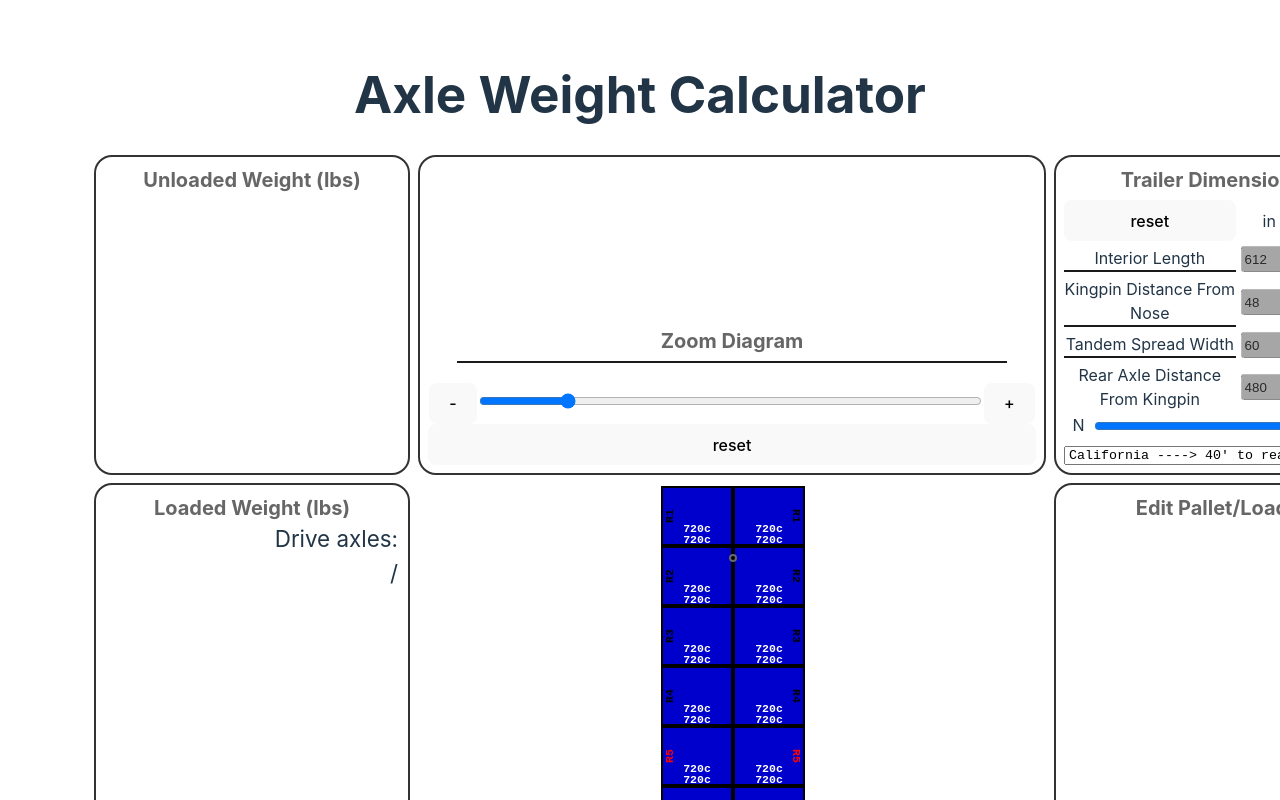
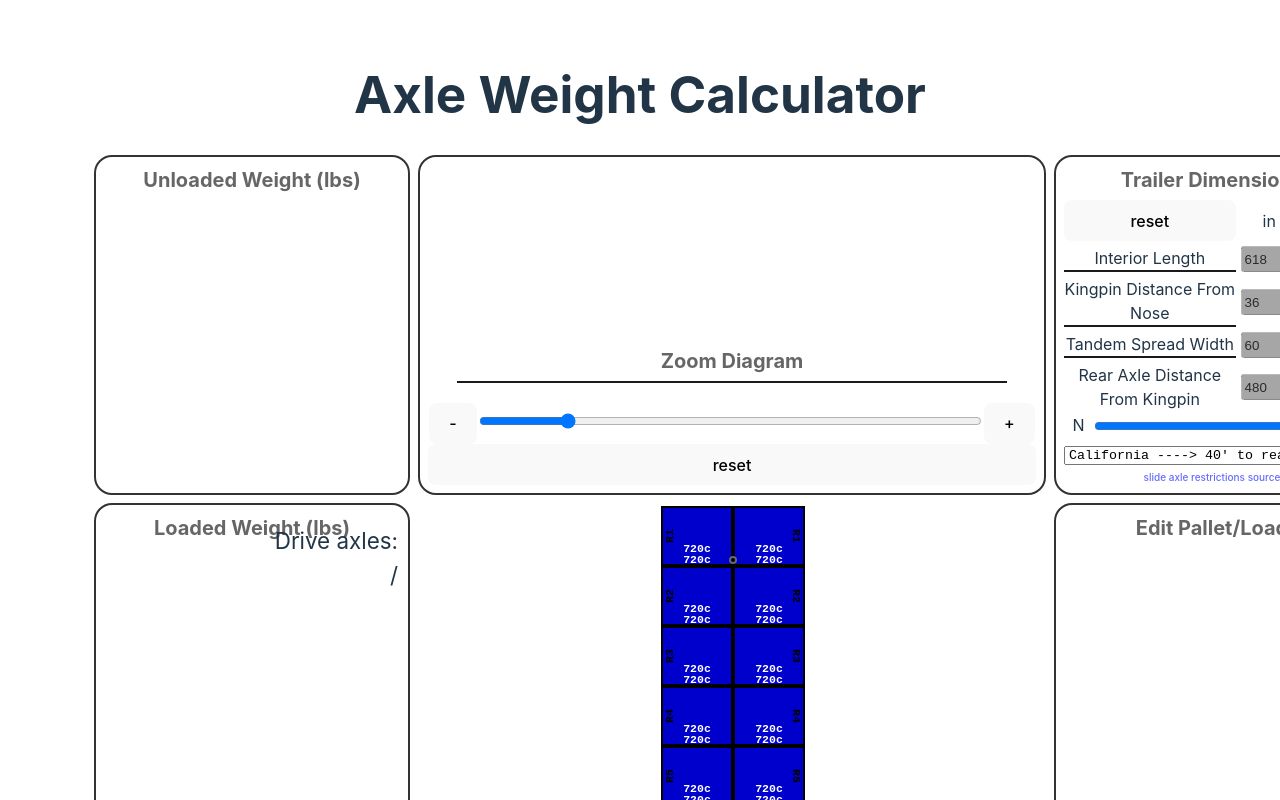
Before and after one commit to PTLux1517/axle-weight-calculator, a React (Vite) app: page / in a window 1280 px wide. Shown: the top 800 px of the page. Built offline with nearby package versions, Linux system fonts and the light colour scheme.

Commit message:
in progress

```diff
--- a/src/App.css
+++ b/src/App.css
@@ -49,6 +49,9 @@ main {
       #destination-state {
          font-family: monospace;
       }
+      & a {
+         font-size: x-small;
+      }
    }
    #loaded-weight-container {
       position: relative;
--- a/src/App.tsx
+++ b/src/App.tsx
@@ -1,7 +1,16 @@
 import {ChangeEvent,MouseEvent,useEffect,useState} from 'react'
 import './App.css'
-import {Double,O,P,Position,PositionWithMeta,Side,Single,SlideAxleRestriction,State,Trailer} from './types.ts'
-import {rotatePosition,toFeet,toInches} from "./calculations.ts";
+import {Double,Load,O,P,Position,PositionWithMeta,Side,Single,State,Trailer} from './types.ts'
+import {
+   getStateTandemMaxLength,
+   getStateTandemMeasurementReference,
+   rotatePosition,
+   stateRefDistanceToAxleDistanceFromNose,
+   tandemCenterDistanceFromNoseToStateRefDistance,
+   toFeet,
+   toInches,
+   toTitleCase
+} from "./calculations.ts";
 import {maxWeightCostcoTrailer} from "./sampleTrailers.ts";
 import {slideAxleRestrictedStates,SlideAxleRestrictionsDivider,unrestrictedLength,unrestrictedReference} from "./slideAxleRestrictedStates.ts";
 
@@ -14,21 +23,23 @@ function App() {
 
    function resetTrailerDimensionsListener(e:MouseEvent<HTMLButtonElement>) {
       setSampleTrailer(defaultTrailer);
+      setStateRestriction(State.CA);
       (document.getElementById("interior-length-in") as HTMLInputElement).value = String(defaultTrailer.interiorLength);
       (document.getElementById("interior-length-ft") as HTMLInputElement).value = String(toFeet(defaultTrailer.interiorLength));
       (document.getElementById("kingpin-distance-from-nose-in") as HTMLInputElement).value = String(defaultTrailer.kingpinDistanceFromNose);
       (document.getElementById("kingpin-distance-from-nose-ft") as HTMLInputElement).value = String(toFeet(defaultTrailer.kingpinDistanceFromNose));
       (document.getElementById("tandem-spread-width-in") as HTMLInputElement).value = String(defaultTrailer.tandemSpreadWidth);
       (document.getElementById("tandem-spread-width-ft") as HTMLInputElement).value = String(toFeet(defaultTrailer.tandemSpreadWidth));
-      (document.getElementById("tandem-center-distance-from-nose-in") as HTMLInputElement).value = String(defaultTrailer.tandemCenterDistanceFromNose);
-      (document.getElementById("tandem-center-distance-from-nose-ft") as HTMLInputElement).value = String(toFeet(defaultTrailer.tandemCenterDistanceFromNose));
-      (document.getElementById("tandem-slider") as HTMLInputElement).value = String(toFeet(defaultTrailer.tandemCenterDistanceFromNose));
+      (document.getElementById("tandem-center-distance-from-nose-in") as HTMLInputElement).value = String(tandemCenterDistanceFromNoseToStateRefDistance(defaultTrailer, State.CA));
+      (document.getElementById("tandem-center-distance-from-nose-ft") as HTMLInputElement).value = String(toFeet(tandemCenterDistanceFromNoseToStateRefDistance(defaultTrailer, State.CA)));
+      (document.getElementById("tandem-slider") as HTMLInputElement).value = String(toFeet(tandemCenterDistanceFromNoseToStateRefDistance(defaultTrailer, State.CA)));
+      (document.getElementById("destination-state") as HTMLInputElement).value = (document.getElementById("opt-"+State.CA) as HTMLOptionElement).value;
    }
 
    function interiorLengthListener(e:ChangeEvent<HTMLInputElement>) {
       const newInteriorLength = toInches(Number(e.target?.value))
       setSampleTrailer(prev => {
-         let newTrailer:Trailer = {...prev} //shallow copy; works here but avoid use elsewhere
+         let newTrailer:Trailer&Load = {...prev} //shallow copy; works here but avoid use elsewhere
          newTrailer.interiorLength = newInteriorLength
          return newTrailer
       })
@@ -41,7 +52,7 @@ function App() {
    function kingpinPosListener(e:ChangeEvent<HTMLInputElement>) {
       const newKingpinPos = toInches(Number(e.target?.value))
       setSampleTrailer(prev => {
-         let newTrailer:Trailer = {...prev} //shallow copy; works here but avoid use elsewhere
+         let newTrailer:Trailer&Load = {...prev} //shallow copy; works here but avoid use elsewhere
          newTrailer.kingpinDistanceFromNose = newKingpinPos
          return newTrailer
       })
@@ -54,7 +65,7 @@ function App() {
    function tandemSpreadWidthListener(e:ChangeEvent<HTMLInputElement>) {
       const newAxleSpread = toInches(Number(e.target?.value))
       setSampleTrailer(prev => {
-         let newTrailer:Trailer = {...prev} //shallow copy; works here but avoid use elsewhere
+         let newTrailer:Trailer&Load = {...prev} //shallow copy; works here but avoid use elsewhere
          newTrailer.tandemSpreadWidth = newAxleSpread
          return newTrailer
       })
@@ -65,18 +76,22 @@ function App() {
    }
 
    function tandemSliderListener(e:ChangeEvent<HTMLInputElement>) {
-      const newAxlePos = toInches(Number(e.target?.value))
+      const input = e.target?.value
+      if (input===undefined) return;
+      const inputInches = toInches(Number(input))
+      const newRearAxlePos = stateRefDistanceToAxleDistanceFromNose("R", sampleTrailer, inputInches, stateRestriction)
+      const newTandCenterPos = newRearAxlePos + sampleTrailer.tandemSpreadWidth/2
       setSampleTrailer(prev => {
-         let newTrailer:Trailer = {...prev} //shallow copy; works here but avoid use elsewhere
-         newTrailer.tandemCenterDistanceFromNose = newAxlePos
+         let newTrailer:Trailer&Load = {...prev} //shallow copy; works here but avoid use elsewhere
+         newTrailer.tandemCenterDistanceFromNose = newTandCenterPos
          return newTrailer
       })
       const numInputIn= document.getElementById("tandem-center-distance-from-nose-in") as HTMLInputElement
       const numInputFt = document.getElementById("tandem-center-distance-from-nose-ft") as HTMLInputElement
       const rangeInput = document.getElementById("tandem-slider") as HTMLInputElement
-      numInputIn.value = String(newAxlePos)
-      numInputFt.value = String(toFeet(newAxlePos))
-      rangeInput.value = String(toFeet(newAxlePos))
+      numInputIn.value = String(inputInches)
+      numInputFt.value = String(toFeet(inputInches))
+      rangeInput.value = String(toFeet(inputInches))
    }
 
    function destinationStateListener(e:ChangeEvent<HTMLSelectElement>) {
@@ -85,25 +100,6 @@ function App() {
          ? null
          : raw.slice(0,raw.indexOf(" ")) as State
       )
-   }
-
-   function getStateTandemMaxLength(state:State):number {
-      return (slideAxleRestrictedStates.find(e => (
-         e.hasOwnProperty("state") && (e as SlideAxleRestriction).state===state
-      )) as SlideAxleRestriction).kingpinToTandemMaxLength
-   }
-
-   function getStateTandemMeasurementReference(state:State):String {
-      return (slideAxleRestrictedStates.find(e => (
-         e.hasOwnProperty("state") && (e as SlideAxleRestriction).state===state
-      )) as SlideAxleRestriction).measurementReference
-   }
-
-   function toTitleCase(str:String):String {
-      return str.toLowerCase()
-         .split(" ")
-         .map(s => s.charAt(0).toUpperCase() + s.substring(1))
-         .join(" ")
    }
 
    function canvasClickListener(e: MouseEvent) {
@@ -142,13 +138,13 @@ function App() {
    const [selectedPosition1, setSelectedPosition1] = useState<PositionWithMeta|null>(null)
    const [selectedPosition2, setSelectedPosition2] = useState<PositionWithMeta|null>(null)
 
-   const defaultTrailer:Trailer = maxWeightCostcoTrailer
-   const [sampleTrailer, setSampleTrailer] = useState<Trailer>(defaultTrailer)
+   const defaultTrailer:Trailer&Load = maxWeightCostcoTrailer
+   const [sampleTrailer, setSampleTrailer] = useState<Trailer&Load>(defaultTrailer)
    const [stateRestriction, setStateRestriction] = useState<State|null>(State.CA)
    const [maxSlide, setMaxSlide] = useState(getStateTandemMaxLength(State.CA))
 
-   const frontTandAxlePos = zoom * (sampleTrailer.tandemCenterDistanceFromNose - sampleTrailer.tandemSpreadWidth/2)
-   const rearTandAxlePos = zoom * (sampleTrailer.tandemCenterDistanceFromNose + sampleTrailer.tandemSpreadWidth/2)
+   const frontTandAxleRenderPos = zoom * (sampleTrailer.tandemCenterDistanceFromNose - sampleTrailer.tandemSpreadWidth/2)
+   const rearTandAxleRenderPos = zoom * (sampleTrailer.tandemCenterDistanceFromNose + sampleTrailer.tandemSpreadWidth/2)
 
    //const frontTandAxlePos = zoom * (sampleTrailer.tandemCenterDistanceFromNose - sampleTrailer.tandemSpreadWidth/2)
    //const rearTandAxlePos = zoom * (sampleTrailer.tandemCenterDistanceFromNose + sampleTrailer.tandemSpreadWidth/2)
@@ -164,7 +160,7 @@ function App() {
          numInputFt.value = String(newMaxSlide)
          rangeInput.value = String(newMaxSlide)
          setSampleTrailer(prev => {
-            let newTrailer:Trailer = {...prev} //shallow copy; works here but avoid use elsewhere
+            let newTrailer:Trailer&Load = {...prev} //shallow copy; works here but avoid use elsewhere
             newTrailer.tandemCenterDistanceFromNose = toInches(newMaxSlide)
             return newTrailer
          })
@@ -286,8 +282,8 @@ function App() {
       /* draw axles */
       const axleThickness = zoom * 5
       const axleWidth = zoom * 18
-      ctx.strokeRect(zoom*39,frontTandAxlePos-(axleThickness/2),axleWidth,axleThickness)
-      ctx.strokeRect(zoom*39,rearTandAxlePos-(axleThickness/2),axleWidth,axleThickness)
+      ctx.strokeRect(zoom*39,frontTandAxleRenderPos-(axleThickness/2),axleWidth,axleThickness)
+      ctx.strokeRect(zoom*39,rearTandAxleRenderPos-(axleThickness/2),axleWidth,axleThickness)
 
    }, [zoom, sampleTrailer])
 
@@ -302,8 +298,8 @@ function App() {
             <div id={"loaded-weight-container"} style={{gridRow: 2, gridColumn: 1}}>
                <h3>Loaded Weight (lbs)</h3>
                <div id={"drive-weight"} style={{top: zoom*sampleTrailer.kingpinDistanceFromNose - 35}}>Drive axles:<br/>{} / {}</div>
-               <div id={"front-tandem-weight"} style={{top: frontTandAxlePos - 35}}>Trailer axle:<br/>{} / {}</div>
-               <div id={"rear-tandem-weight"} style={{top: rearTandAxlePos - 35}}>Trailer axle:<br/>{} / {}</div>
+               <div id={"front-tandem-weight"} style={{top: frontTandAxleRenderPos - 35}}>Trailer axle:<br/>{} / {}</div>
+               <div id={"rear-tandem-weight"} style={{top: rearTandAxleRenderPos - 35}}>Trailer axle:<br/>{} / {}</div>
                <div id={"combined-weight"} style={{top: zoom*sampleTrailer.interiorLength - 70}}>Combined:<br/>{} / 80,000</div>
             </div>
             {/* ----------------------------------------------------------------- COLUMN 2 ----------------------------------------------------------------- */}
@@ -349,15 +345,16 @@ function App() {
                <input style={{gridColumn: 2}} type={"number"} id={"tandem-spread-width-in"} name={"tandem-spread-width-in"} disabled defaultValue={sampleTrailer.tandemSpreadWidth}/>
                <input style={{gridColumn: 3}} type={"number"} id={"tandem-spread-width-ft"} name={"tandem-spread-width-ft"} step={0.5} min={3} max={20} defaultValue={toFeet(sampleTrailer.tandemSpreadWidth)} onChange={tandemSpreadWidthListener}/>
                <label style={{gridColumn: 1}} htmlFor={"tandem-center-distance-from-nose-in"}>{stateRestriction===null ? toTitleCase(unrestrictedReference.slice(2)) : toTitleCase(getStateTandemMeasurementReference(stateRestriction).slice(2))} Distance From Kingpin</label>
-               <input style={{gridColumn: 2}} type={"number"} id={"tandem-center-distance-from-nose-in"} name={"tandem-center-distance-from-nose-in"} disabled defaultValue={sampleTrailer.tandemCenterDistanceFromNose}/>
-               <input style={{gridColumn: 3}} type={"number"} id={"tandem-center-distance-from-nose-ft"} name={"tandem-center-distance-from-nose-ft"} step={0.5} min={36} max={maxSlide} defaultValue={toFeet(sampleTrailer.tandemCenterDistanceFromNose)} onChange={tandemSliderListener}/>
-               <div style={{gridColumn: "1/4"}} id={"tandem-slider-container"}><span>N</span><input type={"range"} id={"tandem-slider"} step={0.5} min={36} max={maxSlide} defaultValue={toFeet(sampleTrailer.tandemCenterDistanceFromNose)} onChange={tandemSliderListener}/><span>T</span></div>
+               <input style={{gridColumn: 2}} type={"number"} id={"tandem-center-distance-from-nose-in"} name={"tandem-center-distance-from-nose-in"} disabled defaultValue={tandemCenterDistanceFromNoseToStateRefDistance(sampleTrailer,stateRestriction)}/>
+               <input style={{gridColumn: 3}} type={"number"} id={"tandem-center-distance-from-nose-ft"} name={"tandem-center-distance-from-nose-ft"} step={0.5} min={36} max={maxSlide} defaultValue={toFeet(tandemCenterDistanceFromNoseToStateRefDistance(sampleTrailer,stateRestriction))} onChange={tandemSliderListener}/>
+               <div style={{gridColumn: "1/4"}} id={"tandem-slider-container"}><span>N</span><input type={"range"} id={"tandem-slider"} step={0.5} min={36} max={maxSlide} defaultValue={toFeet(tandemCenterDistanceFromNoseToStateRefDistance(sampleTrailer,stateRestriction))} onChange={tandemSliderListener}/><span>T</span></div>
                <select style={{gridColumn: "1/4"}} id={"destination-state"} onChange={destinationStateListener}>{
                   [<option>No restrictions</option>].concat(slideAxleRestrictedStates.map(e => e===SlideAxleRestrictionsDivider.str
                      ? <option disabled>{SlideAxleRestrictionsDivider.str}</option>
-                     : <option selected={e.state===State.CA}>{(e.state+" ").padEnd(15,"-")+"> "+e.kingpinToTandemMaxLength+"' "+e.measurementReference}</option>
+                     : <option selected={e.state===State.CA} id={"opt-"+e.state}>{(e.state+" ").padEnd(15,"-")+"> "+e.kingpinToTandemMaxLength+"' "+e.measurementReference}</option>
                   ))
                }</select>
+               <a style={{gridColumn: "1/4"}} href={"https://www.bigtruckguide.com/kingpin-to-rear-axle/"} target={"_blank"}>slide axle restrictions source</a>
             </div>
             <div id={"editor-container"} style={{gridRow: 2, gridColumn: 3}}>
                <h3>Edit Pallet/Load</h3>
--- a/src/calculations.ts
+++ b/src/calculations.ts
@@ -1,4 +1,16 @@
-import {Double,O,Side,Single,Trailer} from "./types.ts";
+import {
+   AxleReferencePoint,
+   Double,Load,
+   O,
+   Side,
+   Single,
+   SlideAxleNoRestrictionMaxLength,
+   SlideAxleRestriction,
+   SlideAxleRestrictionMaxLength,
+   State,
+   Trailer
+} from "./types.ts";
+import {slideAxleRestrictedStates,unrestrictedLength,unrestrictedReference} from "./slideAxleRestrictedStates.ts";
 
 
 export function toInches(feet:number):number {
@@ -9,8 +21,54 @@ export function toFeet(inches:number):number {
    return Math.round(2*inches/12.0)/2;
 }
 
-export function rotatePosition(prev:Trailer, rowNum:number, side:Side):Trailer {
-   let newTrailer:Trailer = JSON.parse(JSON.stringify(prev)) //deep copy
+export function getStateTandemMaxLength(state:State|null):(SlideAxleRestrictionMaxLength|SlideAxleNoRestrictionMaxLength) {
+   if (state===null) return unrestrictedLength;
+   else return (slideAxleRestrictedStates.find(e => (
+      e.hasOwnProperty("state") && (e as SlideAxleRestriction).state===state
+   )) as SlideAxleRestriction).kingpinToTandemMaxLength
+}
+
+export function getStateTandemMeasurementReference(state:State|null):AxleReferencePoint {
+   if (state===null) return unrestrictedReference;
+   else return (slideAxleRestrictedStates.find(e => (
+      e.hasOwnProperty("state") && (e as SlideAxleRestriction).state===state
+   )) as SlideAxleRestriction).measurementReference
+}
+
+export function toTitleCase(str:String):String {
+   return str.toLowerCase()
+   .split(" ")
+   .map(s => s.charAt(0).toUpperCase() + s.substring(1))
+   .join(" ")
+}
+
+export function tandemCenterDistanceFromNoseToStateRefDistance(trailer:Trailer, state:State|null):number {
+   const refPoint = getStateTandemMeasurementReference(state)
+   switch (refPoint) {
+      case AxleReferencePoint.Ctr: return trailer.tandemCenterDistanceFromNose - trailer.kingpinDistanceFromNose
+      case AxleReferencePoint.Rear: return trailer.tandemCenterDistanceFromNose + trailer.tandemSpreadWidth/2 - trailer.kingpinDistanceFromNose
+   }
+}
+
+export function stateRefDistanceToAxleDistanceFromNose(axle:"F"|"R", trailer:Trailer, inputLengthInches:number, state:State|null):number {
+   if (isNaN(inputLengthInches)) {inputLengthInches = toInches(40); alert("Distance From Kingpin input passed value of NaN to stateRefDistanceToAxleDistanceFromNose() function. Defaulting to 40'.");}
+   const refPoint = getStateTandemMeasurementReference(state)
+   switch (refPoint) {
+      case AxleReferencePoint.Ctr:
+         return trailer.kingpinDistanceFromNose + inputLengthInches + (() => {switch (axle) {
+            case "F": return -trailer.tandemSpreadWidth/2;
+            case "R": return trailer.tandemSpreadWidth/2;
+         }})()
+      case AxleReferencePoint.Rear:
+         return trailer.kingpinDistanceFromNose + inputLengthInches + (() => {switch (axle) {
+            case "F": return -trailer.tandemSpreadWidth;
+            case "R": return 0;
+         }})()
+   }
+}
+
+export function rotatePosition(prev:Trailer&Load, rowNum:number, side:Side):Trailer&Load {
+   let newTrailer:Trailer&Load = JSON.parse(JSON.stringify(prev)) //deep copy
    const i = rowNum - 1
    switch (side) {
       case Side.L: {
@@ -45,7 +103,7 @@ export function rotatePosition(prev:Trailer, rowNum:number, side:Side):Trailer {
    return newTrailer
 }
 
-function recalcDepths(trailer:Trailer) {
+function recalcDepths(trailer:Trailer&Load) {
    let lDepth = 0
    let rDepth = 0
    let prevWasSingle = false
--- a/src/sampleTrailers.ts
+++ b/src/sampleTrailers.ts
@@ -1,15 +1,14 @@
-import {O,P,Trailer} from './types.ts';
+import {Load,O,P,Trailer} from './types.ts';
 import {toFeet,toInches} from "./calculations.ts";
 
 export const defaultTrailerEmpty:Trailer = {
-   interiorLength: toInches(51),
-   kingpinDistanceFromNose: toInches(4),
-   tandemCenterDistanceFromNose: toInches(40),
+   interiorLength: toInches(51.5),
+   kingpinDistanceFromNose: toInches(3),
+   tandemCenterDistanceFromNose: toInches(40.5),
    tandemSpreadWidth: toInches(5),
-   loadRows: []
 }
 
-export const maxLengthStraightTrailer:Trailer = {
+export const maxLengthStraightTrailer:Trailer&Load = {
    ...defaultTrailerEmpty,
    loadRows: [
       {_ctr_: {depth: 48*0, orien: O.Straight, stack: [{prdWt: 720, palWt: P.White}, {prdWt: 720, palWt: P.Chep}]}},
@@ -31,7 +30,7 @@ export const maxLengthStraightTrailer:Trailer = {
    ]
 }
 
-export const maxWeightCostcoTrailer:Trailer = {
+export const maxWeightCostcoTrailer:Trailer&Load = {
    ...defaultTrailerEmpty,
    loadRows: [
       {l___: {depth: 0, orien: O.Sideways, stack: [{prdWt: 720, palWt: P.Chep}, {prdWt: 720, palWt: P.Chep}]}, ___r: {depth: 0, orien: O.Sideways, stack: [{prdWt: 720, palWt: P.Chep}, {prdWt: 720, palWt: P.Chep}]}},
--- a/src/slideAxleRestrictedStates.ts
+++ b/src/slideAxleRestrictedStates.ts
@@ -1,40 +1,42 @@
-import {SlideAxleNoRestrictionMaxLength,SlideAxleRestriction,State} from "./types.ts";
+import {AxleReferencePoint,SlideAxleNoRestrictionMaxLength,SlideAxleRestriction,State} from "./types.ts";
+
 
 export enum SlideAxleRestrictionsDivider {str = "-------------------------------------"}
 
+//source: https://www.bigtruckguide.com/kingpin-to-rear-axle/
 export const slideAxleRestrictedStates:Array<SlideAxleRestriction|SlideAxleRestrictionsDivider> = [
    SlideAxleRestrictionsDivider.str,
-   {state: State.CA, kingpinToTandemMaxLength: 40, measurementReference: "to rear axle"},
+   {state: State.CA, kingpinToTandemMaxLength: 40, measurementReference: AxleReferencePoint.Rear},
    SlideAxleRestrictionsDivider.str,
-   {state: State.RI, kingpinToTandemMaxLength: 41, measurementReference: "to rear axle"},
+   {state: State.RI, kingpinToTandemMaxLength: 41, measurementReference: AxleReferencePoint.Rear},
    SlideAxleRestrictionsDivider.str,
-   {state: State.AL, kingpinToTandemMaxLength: 41, measurementReference: "to tandem center"},
-   {state: State.AK, kingpinToTandemMaxLength: 41, measurementReference: "to tandem center"},
-   {state: State.FL, kingpinToTandemMaxLength: 41, measurementReference: "to tandem center"},
-   {state: State.MD, kingpinToTandemMaxLength: 41, measurementReference: "to tandem center"},
-   {state: State.NH, kingpinToTandemMaxLength: 41, measurementReference: "to tandem center"},
-   {state: State.NJ, kingpinToTandemMaxLength: 41, measurementReference: "to tandem center"},
-   {state: State.NC, kingpinToTandemMaxLength: 41, measurementReference: "to tandem center"},
-   {state: State.PA, kingpinToTandemMaxLength: 41, measurementReference: "to tandem center"},
-   {state: State.SC, kingpinToTandemMaxLength: 41, measurementReference: "to tandem center"},
-   {state: State.TN, kingpinToTandemMaxLength: 41, measurementReference: "to tandem center"},
-   {state: State.VT, kingpinToTandemMaxLength: 41, measurementReference: "to tandem center"},
-   {state: State.VA, kingpinToTandemMaxLength: 41, measurementReference: "to tandem center"},
-   {state: State.WV, kingpinToTandemMaxLength: 41, measurementReference: "to tandem center"},
+   {state: State.AL, kingpinToTandemMaxLength: 41, measurementReference: AxleReferencePoint.Ctr},
+   {state: State.AK, kingpinToTandemMaxLength: 41, measurementReference: AxleReferencePoint.Ctr},
+   {state: State.FL, kingpinToTandemMaxLength: 41, measurementReference: AxleReferencePoint.Ctr},
+   {state: State.MD, kingpinToTandemMaxLength: 41, measurementReference: AxleReferencePoint.Ctr},
+   {state: State.NH, kingpinToTandemMaxLength: 41, measurementReference: AxleReferencePoint.Ctr},
+   {state: State.NJ, kingpinToTandemMaxLength: 41, measurementReference: AxleReferencePoint.Ctr},
+   {state: State.NC, kingpinToTandemMaxLength: 41, measurementReference: AxleReferencePoint.Ctr},
+   {state: State.PA, kingpinToTandemMaxLength: 41, measurementReference: AxleReferencePoint.Ctr},
+   {state: State.SC, kingpinToTandemMaxLength: 41, measurementReference: AxleReferencePoint.Ctr},
+   {state: State.TN, kingpinToTandemMaxLength: 41, measurementReference: AxleReferencePoint.Ctr},
+   {state: State.VT, kingpinToTandemMaxLength: 41, measurementReference: AxleReferencePoint.Ctr},
+   {state: State.VA, kingpinToTandemMaxLength: 41, measurementReference: AxleReferencePoint.Ctr},
+   {state: State.WV, kingpinToTandemMaxLength: 41, measurementReference: AxleReferencePoint.Ctr},
    SlideAxleRestrictionsDivider.str,
-   {state: State.CT, kingpinToTandemMaxLength: 43, measurementReference: "to rear axle"},
-   {state: State.IN, kingpinToTandemMaxLength: 43, measurementReference: "to rear axle"},
-   {state: State.NY, kingpinToTandemMaxLength: 43, measurementReference: "to rear axle"},
+   {state: State.CT, kingpinToTandemMaxLength: 43, measurementReference: AxleReferencePoint.Rear},
+   {state: State.IN, kingpinToTandemMaxLength: 43, measurementReference: AxleReferencePoint.Rear},
+   {state: State.NY, kingpinToTandemMaxLength: 43, measurementReference: AxleReferencePoint.Rear},
    SlideAxleRestrictionsDivider.str,
-   {state: State.MN, kingpinToTandemMaxLength: 43, measurementReference: "to tandem center"},
-   {state: State.WI, kingpinToTandemMaxLength: 43, measurementReference: "to tandem center"},
+   {state: State.MN, kingpinToTandemMaxLength: 43, measurementReference: AxleReferencePoint.Ctr},
+   {state: State.WI, kingpinToTandemMaxLength: 43, measurementReference: AxleReferencePoint.Ctr},
    SlideAxleRestrictionsDivider.str,
-   {state: State.IL, kingpinToTandemMaxLength: 45.5, measurementReference: "to rear axle"},
-   {state: State.ME, kingpinToTandemMaxLength: 45.5, measurementReference: "to rear axle"},
+   {state: State.IL, kingpinToTandemMaxLength: 45.5, measurementReference: AxleReferencePoint.Rear},
+   {state: State.ME, kingpinToTandemMaxLength: 45.5, measurementReference: AxleReferencePoint.Rear},
 ];
 
 export const unrestrictedLength:SlideAxleNoRestrictionMaxLength = 48
-export const unrestrictedReference = "to tandem center"
+export const unrestrictedReference:AxleReferencePoint = AxleReferencePoint.Ctr
 
 export const slideAxleUnrestrictedStates:Array<SlideAxleRestriction> = [
    {state: State.AZ, kingpinToTandemMaxLength: unrestrictedLength, measurementReference: unrestrictedReference},
--- a/src/types.ts
+++ b/src/types.ts
@@ -11,6 +11,9 @@ export interface Trailer {
    kingpinDistanceFromNose: number,
    tandemCenterDistanceFromNose: number,
    tandemSpreadWidth: number,
+}
+
+export interface Load {
    loadRows: Array<Row>,
 }
 
@@ -52,11 +55,12 @@ export enum P {
 }
 
 export type SlideAxleNoRestrictionMaxLength = 48
+export type SlideAxleRestrictionMaxLength = 40|41|43|45.5
 
 export interface SlideAxleRestriction {
    state: State,
-   kingpinToTandemMaxLength: 40|41|43|45.5|SlideAxleNoRestrictionMaxLength,
-   measurementReference: "to tandem center"|"to rear axle",
+   kingpinToTandemMaxLength: SlideAxleRestrictionMaxLength|SlideAxleNoRestrictionMaxLength,
+   measurementReference: AxleReferencePoint,
 }
 
 /* State abbreviation */
@@ -112,3 +116,8 @@ export enum State {
    WI = "Wisconsin",
    WY = "Wyoming",
 }
+
+export enum AxleReferencePoint {
+   Ctr = "to tandem center",
+   Rear = "to rear axle",
+}
```
